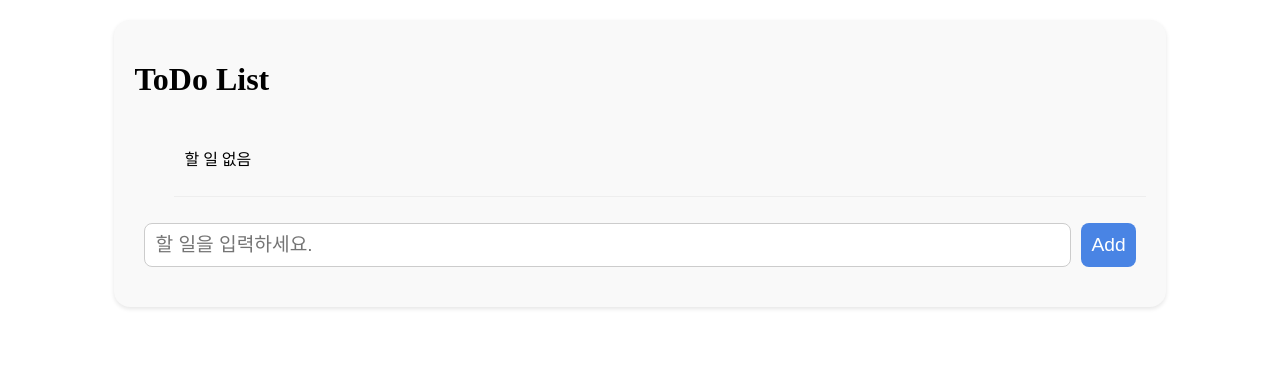
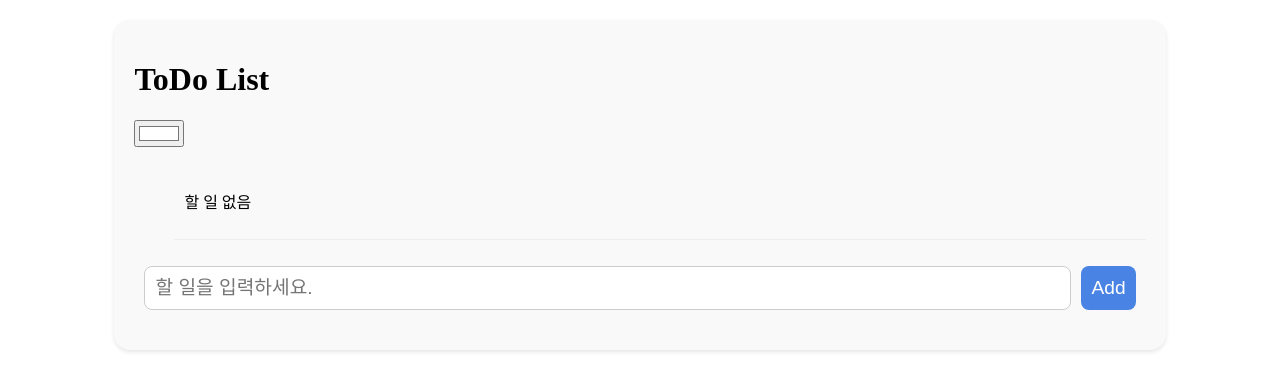
Before and after one commit to Hee4885/Programming_3115, a React (Vite) app: page /todolistapp in a window 1280 px wide. Shown: the top 390 px of the page. Built offline with nearby package versions, Linux system fonts and the light colour scheme.

Commit message:
배경색 변경 기능 추가

```diff
--- a/src/TodoListApp.jsx
+++ b/src/TodoListApp.jsx
@@ -77,9 +77,23 @@ function TodoListApp(){
         )
     }
 
+    const [bgColor, setBgColor] = useState(() => {
+        return localStorage.getItem("bgColor") || "#ffffff";
+    });
+
+    const changeBgColor = (color) => {
+        setBgColor(color);
+        document.body.style.backgroundColor = color;
+        localStorage.setItem("bgColor", color);
+    };
+
+    useEffect(() => {
+        document.body.style.backgroundColor = bgColor;
+    },[]);
+
     return(
         <div className="todo">
-            <TodoHeader />
+            <TodoHeader changeBgColor={changeBgColor} currentBgColor={bgColor} />
             <TodoList todos={todos} toggleTodo={toggleTodo} deleteTodo={deleteTodo} editTodo={editTodo} />
             <TodoAdder addTodo={addTodo} />
         </div>
--- a/src/components/TodoHeader.jsx
+++ b/src/components/TodoHeader.jsx
@@ -1,5 +1,21 @@
-export default function TodoHeader(){
+import Button from './Button.jsx'
+import { useState } from 'react'
+
+export default function TodoHeader({ changeBgColor, currentBgColor }) {
+    const [pickerColor, setPickerColor] = useState(currentBgColor);
+
     return (
-        <h1 className='todo__title'>ToDo List</h1>
+        <>
+            <h1 className='todo__title'>ToDo List</h1>
+            <input
+                type="color"
+                value={pickerColor}
+                onChange={(e) => {
+                    setPickerColor(e.target.value);
+                    changeBgColor(e.target.value);
+                }}
+            />
+
+        </>
     )
 }
```
